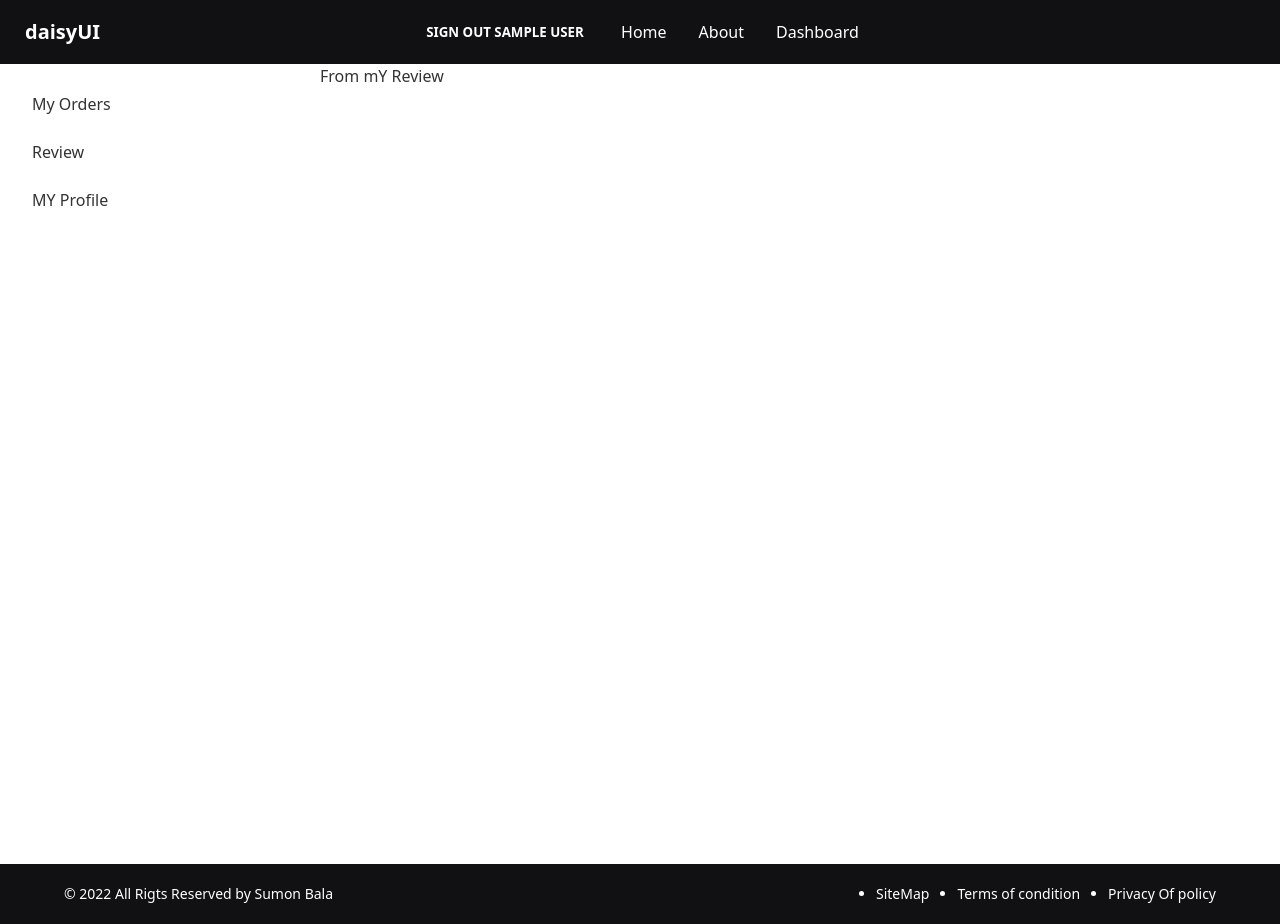
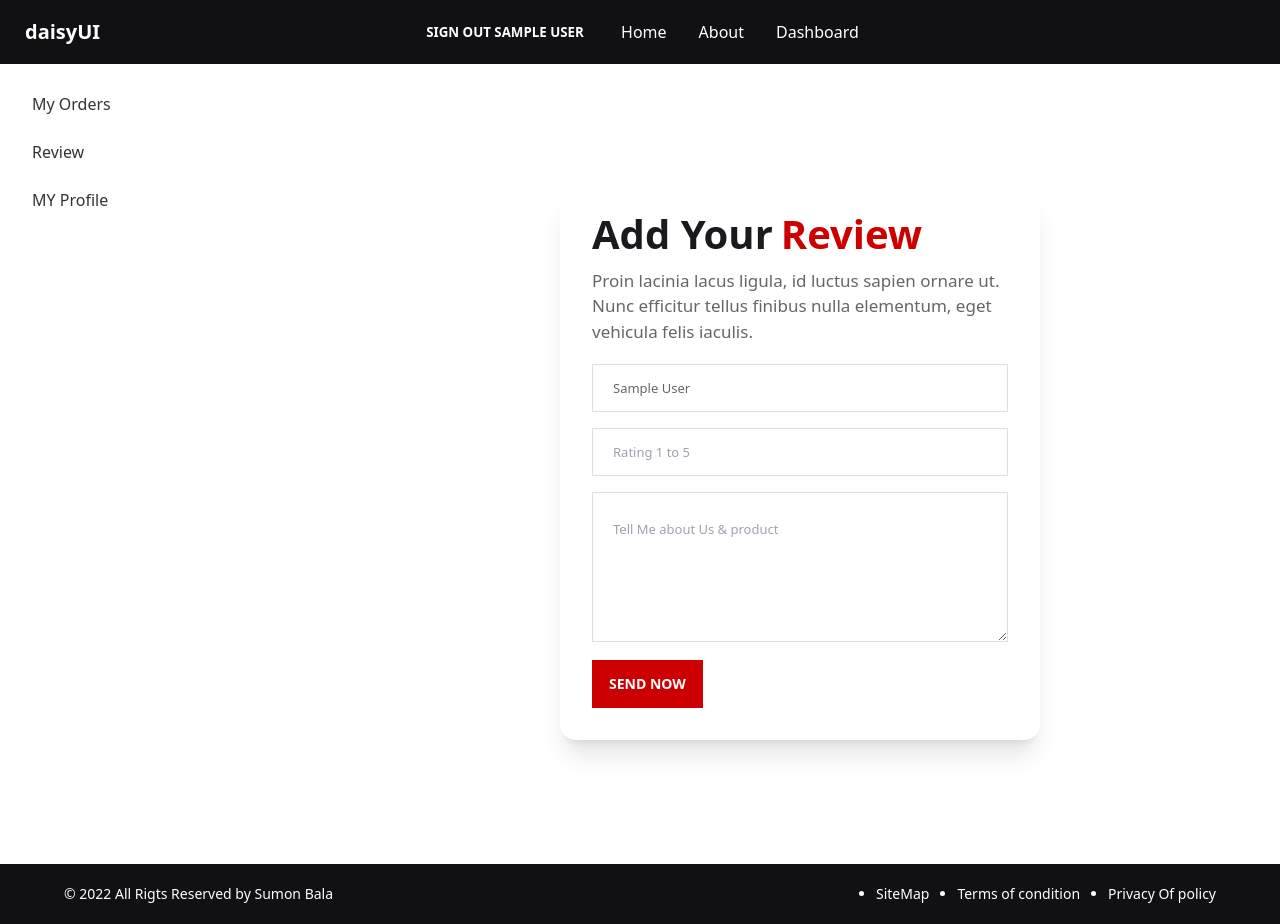
Before and after one commit to Sumonche016/manufacturer-website-client-side, a React (Create React App) app: page /dashboard/review in a window 1280 px wide. Built offline with nearby package versions, Linux system fonts and the light colour scheme; no server answers; sample sign-in values are in the browser's storage.

Commit message:
review updated

```diff
--- a/src/Pages/Dashboard/DeleteModal.js
+++ b/src/Pages/Dashboard/DeleteModal.js
@@ -1,8 +1,10 @@
 import React from 'react';
 
 const DeleteModal = ({ setConfirm }) => {
+
+
     const handleConfirm = () => {
-        console.log('hii')
+        // console.log('hii')
         setConfirm(true)
     }
 
--- a/src/Pages/Dashboard/MyOrders.js
+++ b/src/Pages/Dashboard/MyOrders.js
@@ -7,9 +7,9 @@ import { useNavigate } from 'react-router-dom';
 
 const MyOrders = () => {
     const [Loading, setLoading] = useState([])
-    // const [confirm, setConfirm] = useState(false)
+    const [confirm, setConfirm] = useState(false)
 
-    // console.log(confirm)
+    console.log(confirm)
     const [orders, setOrders] = useState([])
     const [user] = useAuthState(auth)
     const navigate = useNavigate()
@@ -25,7 +25,7 @@ const MyOrders = () => {
     }, [Loading])
 
     const handleDelete = (id) => {
-        const confirm = window.confirm('sure to dekete')
+        // const confirm = window.confirm('sure to dekete')
         if (confirm) {
             const url = `http://localhost:5000/myorder/${id}`
 
@@ -49,10 +49,8 @@ const MyOrders = () => {
 
     return (
         <div>
-
             <div className="overflow-x-auto">
                 <table className="table w-full">
-
                     <thead>
                         <tr>
                             <th></th>
@@ -62,26 +60,24 @@ const MyOrders = () => {
                         </tr>
                     </thead>
                     <tbody>
-
-
                         {
                             orders.map((order, index) => <tr key={index}>
                                 <th>{index + 1}</th>
-                                <td>{order?.userName}</td>
-                                <td>{order?.productName}</td>
+                                <td>
+                                    {order?.userName}
+                                </td>
+                                <td>{order?.productName}
+                                    <button onClick={handleNavigate} className=' ml-2 btn btn-primary text-white btn-xs'>Payment</button>
+                                </td>
 
 
                                 <td>
+                                    {order?.orderQuantity}
 
-                                    <button onClick={handleNavigate} className=' ml-2 btn btn-primary text-white btn-xs'>Payment</button>
+                                    <label onClick={() => handleDelete(order._id)} for="delete-modal" class=" ml-2 btn btn-primary text-white btn-xs">Delete</label>
 
 
-                                    {order?.orderQuantity}
-
-                                    {/* <label onClick={() => handleDelete(order._id)} for="delete-modal" class=" ml-2 btn btn-primary text-white btn-xs">Delete</label> */}
-
-
-                                    <button onClick={() => handleDelete(order._id)} className=' ml-2 btn btn-primary text-white btn-xs'>Delete</button>
+                                    {/* <button onClick={() => handleDelete(order._id)} className=' ml-2 btn btn-primary text-white btn-xs'>Delete</button> */}
                                 </td>
 
                             </tr>)
@@ -92,7 +88,7 @@ const MyOrders = () => {
                 </table>
 
 
-
+                <DeleteModal setConfirm={setConfirm}></DeleteModal>
             </div>
         </div>
     );
--- /dev/null
+++ b/src/Pages/Dashboard/Review.css
@@ -0,0 +1,32 @@
+.review-input {
+  border: 1px solid #dedede;
+  background-color: #fff;
+
+  color: #666;
+  padding: 13px 20px !important;
+  height: 48px;
+  border-radius: 0;
+  line-height: 47px;
+  font-size: 13px !important;
+
+  width: 100%;
+  outline: none;
+}
+
+.review-textarea {
+  border: 1px solid #dedede;
+  background-color: #fff;
+
+  color: #666;
+  padding: 13px 20px !important;
+  border-radius: 0;
+  line-height: 47px;
+  font-size: 13px !important;
+
+  width: 100%;
+  outline: none;
+}
+
+.btn-send {
+  border-radius: 0;
+}
--- a/src/Pages/Dashboard/Review.js
+++ b/src/Pages/Dashboard/Review.js
@@ -1,9 +1,52 @@
-import React from 'react';
+import React, { useRef } from 'react';
+import { useAuthState } from 'react-firebase-hooks/auth';
+import auth from '../../firebase.init';
+import './Review.css'
 
 const Review = () => {
+    const [user] = useAuthState(auth)
+
+
+    const userRef = useRef()
+    const ratingRef = useRef()
+    const desRef = useRef()
+
+    const handleReview = (e) => {
+        e.preventDefault()
+        const userName = userRef.current.value;
+        const rating = ratingRef.current.value;
+        const description = desRef.current.value;
+        const review = {
+            userName: userName,
+            rating: rating,
+            description: description
+        }
+
+        console.log(review)
+
+    }
+
+
     return (
-        <div>
-            <h1>From mY Review</h1>
+        <div className='flex justify-center items-center h-screen'>
+            <div class="card w-[50%]   bg-base-100 shadow-xl">
+                <div class="card-body  text-left">
+
+                    <h2 class="card-title text-[40px] font-sans traking-wide text-[#1a191d] text-left">Add Your <span className='text-primary'>Review</span></h2>
+                    <p className='text-[17px] text-[#666666] my-3'>Proin lacinia lacus ligula, id luctus sapien ornare ut. Nunc efficitur tellus finibus nulla elementum, eget vehicula felis iaculis.</p>
+
+                    <form action="" onSubmit={handleReview}>
+                        <input ref={userRef} type="text" disabled value={user?.displayName} class="mb-4 review-input  w-full " />
+                        <input ref={ratingRef} type="number" required min={1} max={5} placeholder='Rating 1 to 5' class="review-input mb-4  w-full " />
+                        <textarea ref={desRef} required name="" id="" className='review-textarea h-[150px] w-[100%]' placeholder='Tell Me about Us & product ' ></textarea>
+
+                        <div class="card-actions">
+                            <button type='submit' class="btn btn-primary text-left text-white btn-send mt-3">Send Now</button>
+                        </div>
+                    </form>
+
+                </div>
+            </div>
         </div>
     );
 };
--- a/src/Pages/Home/Home/Tools/SingleTool/Modal.js
+++ b/src/Pages/Home/Home/Tools/SingleTool/Modal.js
@@ -10,7 +10,8 @@ const Modal = ({ tool, setModal }) => {
     const [quantity, setQuantity] = useState([])
 
 
-    const { _id } = tool
+    const { _id, minimum, available } = tool
+
     // console.log()
     // console.log(name)
     // console.log(tool)
```
